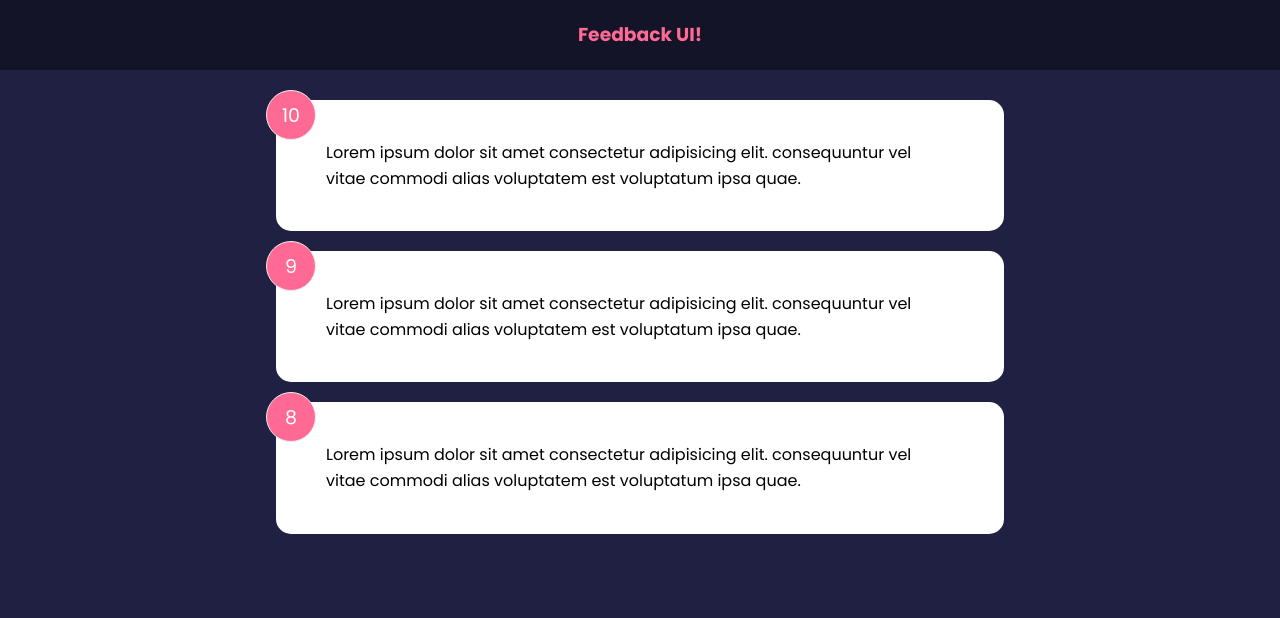
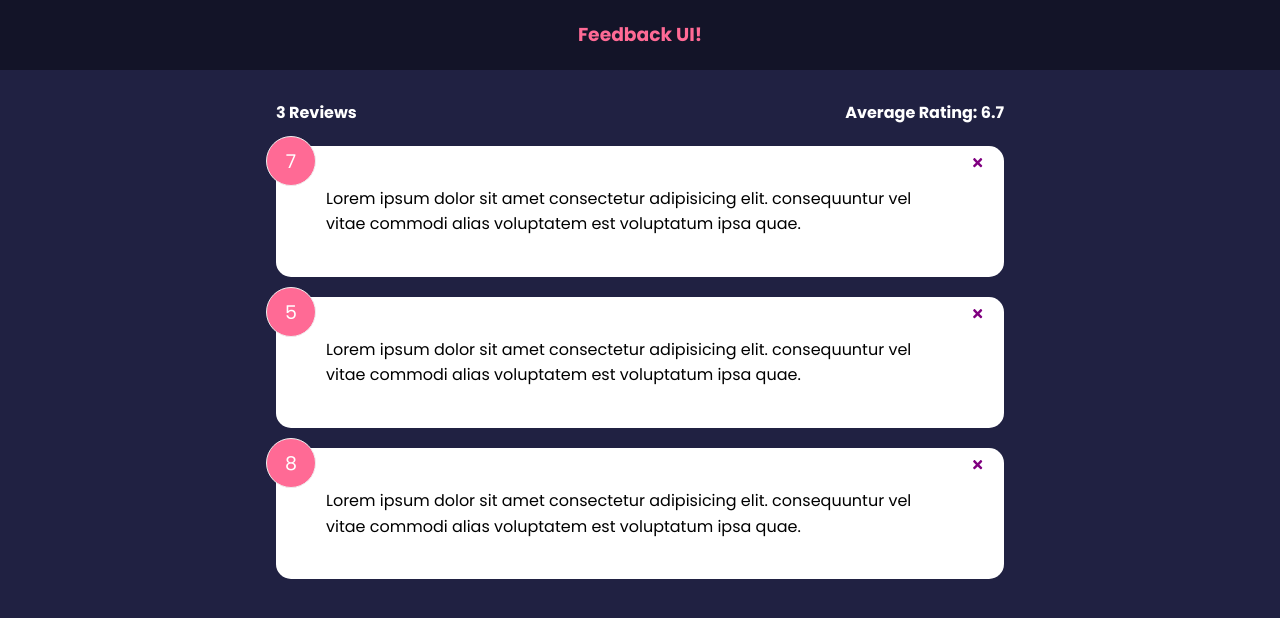
Before and after one commit to ashfaqrobin/feedback-app, a React (Create React App) app: page / in a window 1280 px wide. Shown: the top 618 px of the page. Built offline with nearby package versions, Linux system fonts and the light colour scheme.

Commit message:
First commit for feedback app. => Create header component. => Display list of feedback and add delete handler.

```diff
--- a/package.json
+++ b/package.json
@@ -8,6 +8,7 @@
     "@testing-library/user-event": "^13.5.0",
     "react": "^17.0.2",
     "react-dom": "^17.0.2",
+    "react-icons": "^4.3.1",
     "react-scripts": "5.0.0",
     "web-vitals": "^2.1.2"
   },
--- a/src/App.js
+++ b/src/App.js
@@ -1,4 +1,5 @@
 import { useState } from 'react';
+import FeedbackStats from './components/FeedbackStats';
 import FeedbackList from './components/FeedbackList';
 import Header from './components/Header';
 
@@ -7,11 +8,23 @@ import FeedbackData from './data/FeedbackData';
 const App = () => {
     const [feedbackData, setFeedbackData] = useState(FeedbackData);
 
+    const deleteFeedback = (id) => {
+        if (window.confirm('Are you sure you want to delete this feedback?')) {
+            setFeedbackData(
+                feedbackData.filter((feedback) => feedback.id !== id)
+            );
+        }
+    };
+
     return (
         <>
             <Header />
             <div className="container">
-                <FeedbackList feedbackData={feedbackData} />
+                <FeedbackStats feedback={feedbackData} />
+                <FeedbackList
+                    feedbackData={feedbackData}
+                    deleteFeedback={deleteFeedback}
+                />
             </div>
         </>
     );
--- a/src/components/FeedbackItem.jsx
+++ b/src/components/FeedbackItem.jsx
@@ -1,10 +1,17 @@
+import { FaTimes } from 'react-icons/fa';
 import PropTypes from 'prop-types';
 import Card from './layouts/Card.jsx';
 
-const FeedbackItem = ({ feedback }) => {
+const FeedbackItem = ({ feedback, deleteFeedback }) => {
     return (
         <Card>
             <div className="num-display">{feedback.rating}</div>
+            <button
+                className="close"
+                onClick={() => deleteFeedback(feedback.id)}
+            >
+                <FaTimes color="purple" />
+            </button>
             <div className="text-display">{feedback.text}</div>
         </Card>
     );
@@ -16,6 +23,7 @@ FeedbackItem.propTypes = {
         text: PropTypes.string.isRequired,
         rating: PropTypes.number.isRequired,
     }).isRequired,
+    deleteFeedback: PropTypes.func.isRequired,
 };
 
 export default FeedbackItem;
--- a/src/components/FeedbackList.jsx
+++ b/src/components/FeedbackList.jsx
@@ -1,7 +1,7 @@
 import PropTypes from 'prop-types';
 import FeedbackItem from './FeedbackItem';
 
-const FeedbackList = ({ feedbackData }) => {
+const FeedbackList = ({ feedbackData, deleteFeedback }) => {
     if (!feedbackData || feedbackData.length === 0) {
         return (
             <div className="feedback-list">
@@ -13,7 +13,11 @@ const FeedbackList = ({ feedbackData }) => {
     return (
         <div className="feedback-list">
             {feedbackData.map((feedback) => (
-                <FeedbackItem key={feedback.id} feedback={feedback} />
+                <FeedbackItem
+                    key={feedback.id}
+                    feedback={feedback}
+                    deleteFeedback={deleteFeedback}
+                />
             ))}
         </div>
     );
@@ -27,6 +31,7 @@ FeedbackList.propTypes = {
             rating: PropTypes.number.isRequired,
         })
     ),
+    deleteFeedback: PropTypes.func.isRequired,
 };
 
 export default FeedbackList;
--- /dev/null
+++ b/src/components/FeedbackStats.jsx
@@ -0,0 +1,27 @@
+import { PropTypes } from 'prop-types';
+
+const FeedbackStats = ({ feedback }) => {
+    let average =
+        feedback.reduce((acc, cur) => {
+            return acc + cur.rating;
+        }, 0) / feedback.length;
+
+    average = average.toFixed(1).replace(/[.,]0$/, '');
+
+    return (
+        <div className="feedback-stats">
+            <h4>{feedback.length} Reviews</h4>
+            <h4>Average Rating: {isNaN(average) ? 0 : average}</h4>
+        </div>
+    );
+};
+
+FeedbackStats.propTypes = {
+    feedback: PropTypes.arrayOf({
+        id: PropTypes.number.isRequired,
+        text: PropTypes.string.isRequired,
+        rating: PropTypes.number.isRequired,
+    }).isRequired,
+};
+
+export default FeedbackStats;
--- a/src/data/FeedbackData.js
+++ b/src/data/FeedbackData.js
@@ -1,12 +1,12 @@
 const FeedbackData = [
     {
         id: 1,
-        rating: 10,
+        rating: 7,
         text: 'Lorem ipsum dolor sit amet consectetur adipisicing elit. consequuntur vel vitae commodi alias voluptatem est voluptatum ipsa quae.',
     },
     {
         id: 2,
-        rating: 9,
+        rating: 5,
         text: 'Lorem ipsum dolor sit amet consectetur adipisicing elit. consequuntur vel vitae commodi alias voluptatem est voluptatum ipsa quae.',
     },
     {
```
Also changed, not shown: 1 other file (tests, documents, lock files or other folders).
